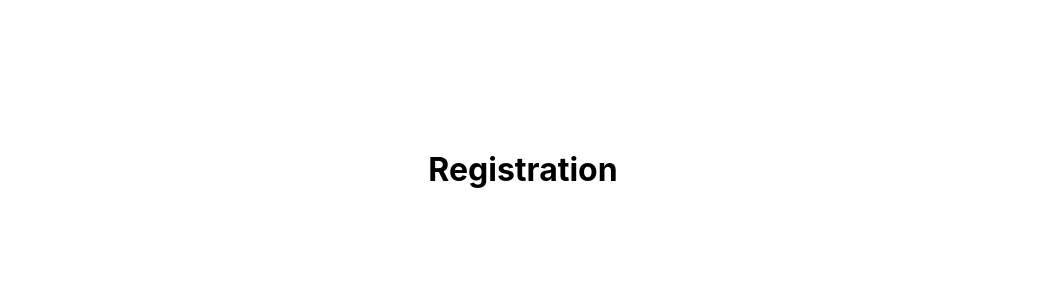
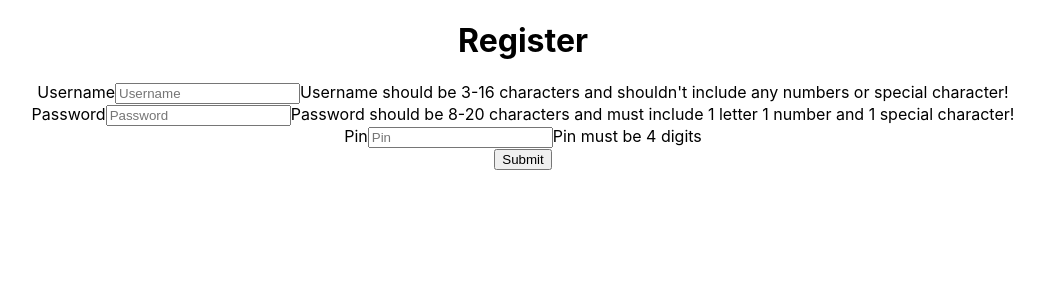
Before and after one commit to sgtanvi/bank, a React (Create React App) app in the folder client/: page /register in a window 1280 px wide. Shown: the top 300 px of the page, without its empty margins (117-1161 px from the left). Built offline with nearby package versions, Linux system fonts and the light colour scheme.

Commit message:
Jaime Patch 2: Merged Registration and Transfer

```diff
--- a/client/src/App.js
+++ b/client/src/App.js
@@ -25,7 +25,7 @@ function App() {
           <Route path="/register" element={<Registration />} />
           <Route path="/dashboard/:username" element={<Dashboard />} />
           <Route path="/deposit" element={<Deposit />} />
-          <Route path="/transfer" element={<Transfer />} />
+          <Route path="/transfer/:username" element={<Transfer />} />
           <Route path="/accountinfo" element={<AccountInfo />} />
           <Route path="/PIN" element={<PIN />} />
         </Routes>
--- /dev/null
+++ b/client/src/Pages/FormInput.js
@@ -0,0 +1,22 @@
+import { useState } from "react";
+import "./FormInput.css"
+
+const FormInput = (props) => {
+    const [focused, setFocused] = useState(false);
+
+    const {label, errorMessage, onChange, ...inputProps} = props;
+
+    const handleFocus = (e) => {
+        setFocused(true);
+    };
+
+    return (
+        <div className="formInput">
+            <label>{label}</label>
+            <input {...inputProps} onChange={onChange} onBlur={handleFocus} focused={focused.toString()}/>
+            <span>{errorMessage}</span>
+        </div>
+
+    );
+};
+export default FormInput
--- a/client/src/Pages/Main/Dashboard.js
+++ b/client/src/Pages/Main/Dashboard.js
@@ -16,13 +16,13 @@ function Dashboard() {
       <div class="input-color">
         <h1>Welcome {user.username}!</h1>
       </div>
-      <p>Account Number #...{(user.accnum)%10000}</p>
+      <p>Account Number #...{(100000000000+(user.id))%10000}</p>
       <p>Your current balance is ${user.money}</p>
       <div>
         <Link to="/deposit">Deposit</Link>
-        <Link to="/transfer">Transfer</Link>
-        <Link to="/accountinfo">Account Info</Link>
-        <Link to="/PIN">Change PIN</Link>
+        <Link to={`/transfer/${username}`}>Transfer</Link>
+        <Link to={`/accountinfo/${username}`}>Account Info</Link>
+        <Link to={`/PIN${username}`}>Change PIN</Link>
       </div>
     </div>
   );
--- a/client/src/Pages/Main/Transfer.js
+++ b/client/src/Pages/Main/Transfer.js
@@ -1,54 +1,89 @@
-import React from 'react';
-import { Link } from 'react-router-dom';
+import React, { useEffect, useState } from 'react';
+import { Link, useParams } from 'react-router-dom';
+import Axios from 'axios';
 import "./Transfer.css";
 
 
-export default function Transfer() {
+export default function Transfer(props) {
+  const {username} = useParams();
+  const [recipient, setRecipient] = useState("");
+  const [amount, setAmount] = useState("");
 
-  /* const handleSubmit = (e) => {
-    e.preventDefault();
-    if (!username || !password) {
-        toast.error("Please provide value into each input field");
+  const [user, setUser] = useState({});
+  const [user2, setUser2] = useState({});
+
+  useEffect(() => {
+    Axios.get(`http://localhost:5000/api/get/${username}`).then((response) => setUser({ ...response.data[0] }))
+  }, [username]);
+
+  useEffect(() => {
+    Axios.get(`http://localhost:5000/api/getuser/${recipient}`).then((resp) => setUser2({ ...resp.data[0] }))
+  }, [recipient]);
+
+  const handleRecipientChange = (event) => {
+    setRecipient(event.target.value);
   }
-    else {
-        if (!id) {
-            axios.post("http://localhost:5000/api/post", {
-                username,
-                password
-            }).then(() => {
-                setState({ username: "", password: "" })
-            }).catch((err) => toast.error(err.response.data));
-            toast.success("Registration Successful!");
-            setTimeout(() => navigate("/"), 500)
+
+  const handleAmountChange = (event) => {
+    setAmount(event.target.value);
   }
-        else {
-            axios.put(`http://localhost:5000/api/update/${id}`, {
-                username,
-                password
-            }).then(() => {
-                setState({ username: "", password: "" })
-            }).catch((err) => toast.error(err.response.data));
-            toast.success("Updated Successful!");
-            setTimeout(() => navigate("/"), 500)
+
+  const handlePaySubmit = (event) => {
+    event.preventDefault();
+    console.log(`Paying ${amount} to ${recipient}`);
+
+    Axios.post('http://localhost:5000/api/transferpull', {
+      senderId: user.id,
+      amount: amount
+    }).then(response => {
+      console.log(response.data);
+      // TODO: handle success response
+    }).catch(error => {
+      console.log(error);
+      // TODO: handle error response
+    });
+
+    Axios.post('http://localhost:5000/api/transferadd', {
+      recipientId: user2.id,
+      amount: amount
+    }).then(response => {
+      console.log(response.data);
+      // TODO: handle success response
+    }).catch(error => {
+      console.log(error);
+      // TODO: handle error response
+    });
   }
+
+  const handleRequestSubmit = (event) => {
+    event.preventDefault();
+    console.log(`Requesting ${amount} from ${recipient}`);
+
+    Axios.post('http://localhost:5000/request', {
+      requesterId: user.id,
+      recipientId: user2.id,
+      amount: amount
+    }).then(response => {
+      console.log(response.data);
+      // TODO: handle success response
+    }).catch(error => {
+      console.log(error);
+      // TODO: handle error response
+    });
   }
-};
 
-  const handleInputChange = (e) => {
-    const { name, value } = e.target;
-    setState({ ...state, [name]: value });
-};
- */
   return (
-    <div style={{ marginTop: "150px" }} /* onSubmit={handleSubmit} */>
+    <div style={{ marginTop: "150px" }}>
       <h1> Pay or Request </h1>
 
+      <form>
         <label> Recipient: </label>
         <input
           type="text"
           id="User"
           name="User"
-        //onChange={handleInputChange}
+          value={recipient}
+          onChange={handleRecipientChange}
         />
         <br></br>
         <label> Amount: </label>
@@ -56,13 +91,13 @@ export default function Transfer() {
           type="text"
           id="Amount"
           name="Amount"
-        //onChange={handleInputChange}
+          value={amount}
+          onChange={handleAmountChange}
         />
-
         <br></br>
-
-      <input type="button" value="Pay" />
-      <input type="button" value="Request" />
+        <button type="submit" onClick={handlePaySubmit}>Pay</button>
+        <button type="submit" onClick={handleRequestSubmit}>Request</button>
+      </form>
 
       <div>
         <Link to="/">
--- a/client/src/Pages/Registration.js
+++ b/client/src/Pages/Registration.js
@@ -1,15 +1,86 @@
-import React from 'react';
-import "./Registration.css";
+import axios from "axios";
+import FormInput from "./FormInput";
+import "./Registration.css"
+import { useState } from "react";
+import { useNavigate } from "react-router-dom";
 
+const Registration = () => {
+    // to reach the values object inside register boxes cuz its object ({})
+    const [values, setValues] = useState({
+        username:"",
+        password:"",
+        pin:"",
+    })
 
-export default function Registration() {
+    const navigate = useNavigate()
 
+//inputs array for username, password, pin
+    const inputs = [
+        {
+            id:1,
+            name:"username",
+            type:"text",
+            placeholder:"Username",
+            errorMessage:"Username should be 3-16 characters and shouldn't include any numbers or special character!",
+            label:"Username",
+            pattern: "^[A-Za-z]{3,16}$",
+            required: true,
+        },
+        {
+            id:2,
+            name:"password",
+            type:"text",
+            placeholder:"Password",
+            errorMessage:"Password should be 8-20 characters and must include 1 letter 1 number and 1 special character!",
+            label:"Password",
+            pattern: "^(?=.*[0-9])(?=.*[a-zA-Z])(?=.*[!@#$%^&*;])[A-Za-z0-9!@#$%^&*;]{8,20}$",
+            required: true,
+        },
+        {
+            id:3,
+            name:"pin",
+            type:"password",
+            placeholder:"Pin",
+            errorMessage:"Pin must be 4 digits",
+            label:"Pin",
+            pattern:"^[0-9]{4}$",
+            required: true,
+        }
+    ]
+  // Saving as FormData in congole log when submit
+    const handleSubmit = (e) => {
+        e.preventDefault();
 
+  /*  const data = new FormData(e.target)
+    console.log(Object.fromEntries(data.entries()))*/
 
-  return(
-    <div style={{marginTop: "150px"}}>
-          <h1> Registration </h1>
+    };
+    const onChange = (e) => {
+        setValues({...values, [e.target.name]: e.target.value });
+    }
 
-          </div>
-  );
-}
+    const handleClick = async e =>{
+        e.preventDefault();
+        try {
+            //what if our end point change
+            await axios.post("http://localhost:5000/users", values)
+            navigate("/")
+        } catch (err) {
+            console.log(err)
+        }
+    }
+    console.log(values);
+    return (
+        <div className="register">
+            <form onSubmit={handleSubmit}>
+                <h1>Register</h1>
+                {inputs.map((input) => (
+                    <FormInput key={input.id} {...input} value={values.name} onChange={onChange}/>
+                    ))}
+                <button onClick={handleClick}>Submit</button>
+            </form>
+        </div>
+
+    )
+};
+export default Registration
```
Also changed, not shown: client/src/Pages/FormInput.css (added), 1 other file (tests, documents, lock files or other folders). Lines whose indentation alone changed are shown as unchanged.
